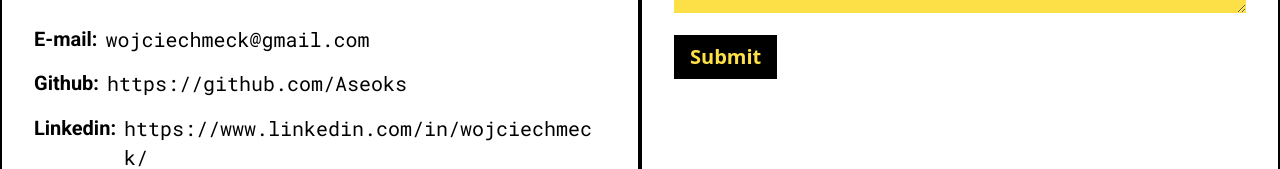
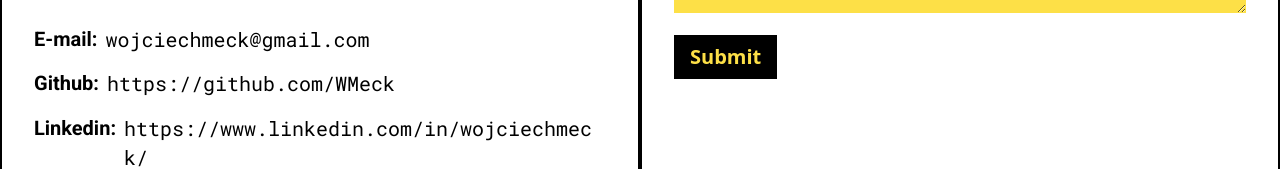
Before and after one commit to Aseoks/Portfolio, a React (Create React App) app: page /contact in a window 1280 px wide. Shown: the part 477-646 px from the top of the page. Built offline with nearby package versions, Linux system fonts and the light colour scheme.

Commit message:
new github link

```diff
--- a/src/pages/AboutMe.jsx
+++ b/src/pages/AboutMe.jsx
@@ -53,7 +53,7 @@
           </p>
           <div className="iconsLinks flex px-8 pt-12 gap-5">
             <div className="hover:bg-sky-300 h-fit w-fit rounded-full">
-              <Link to="https://github.com/Aseoks" target="_blank">
+              <Link to="https://github.com/WMeck" target="_blank">
                 <svg
                   xmlns="http://www.w3.org/2000/svg"
                   width="48"
--- a/src/pages/ContactMe.jsx
+++ b/src/pages/ContactMe.jsx
@@ -121,8 +121,8 @@
             <div className="flex text-base md:text-xl py-2">
               <p className="pr-2 font-semibold font-roboto">Github:</p>
               <p className="hover:border-b-2 duration-75 border-yellow-400 ">
-                <Link to="https://github.com/Aseoks" target="_blank" className="font-mono break-all">
-                  https://github.com/Aseoks
+                <Link to="https://github.com/WMeck" target="_blank" className="font-mono break-all">
+                https://github.com/WMeck
                 </Link>
               </p>
             </div>
```
